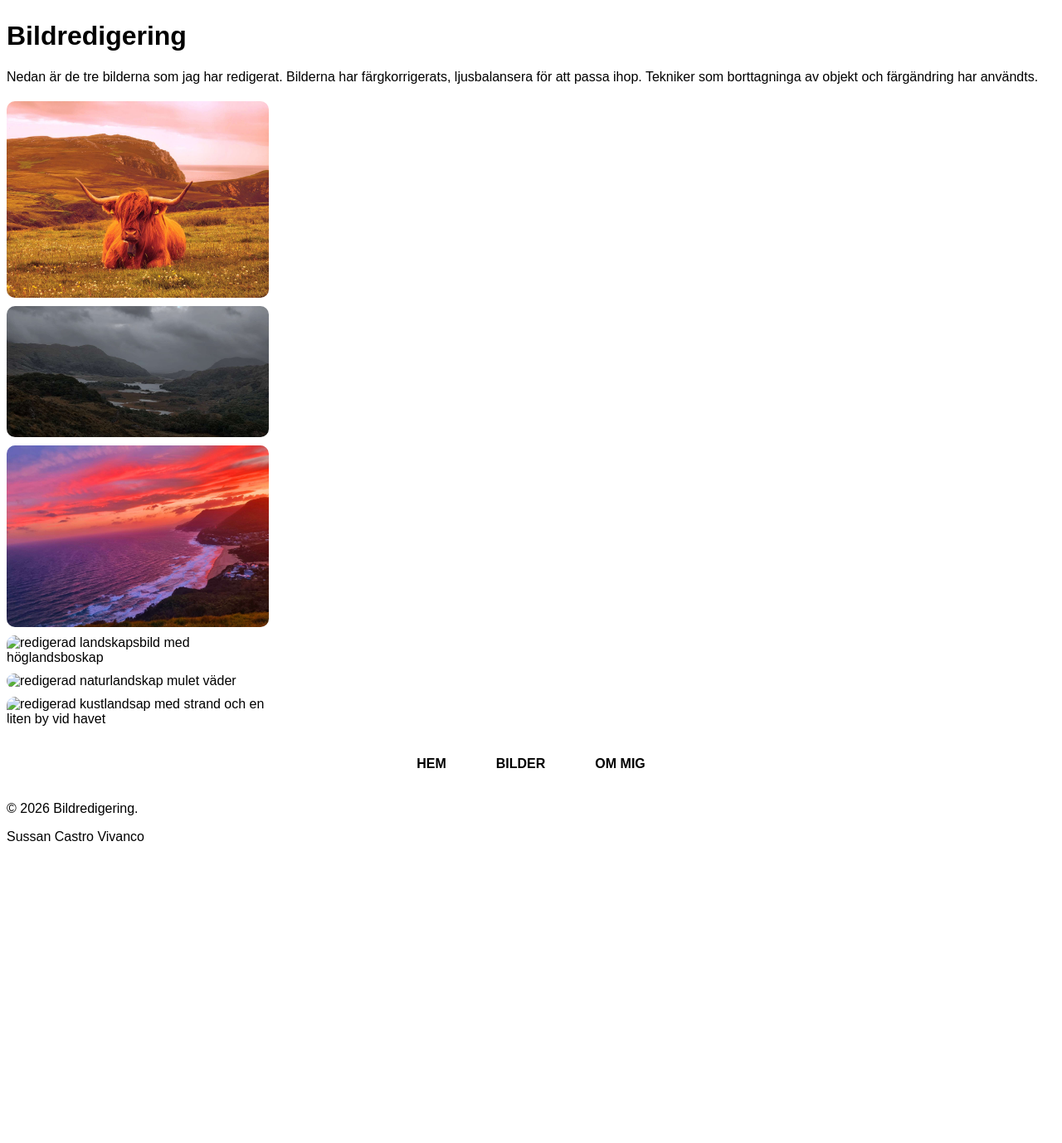
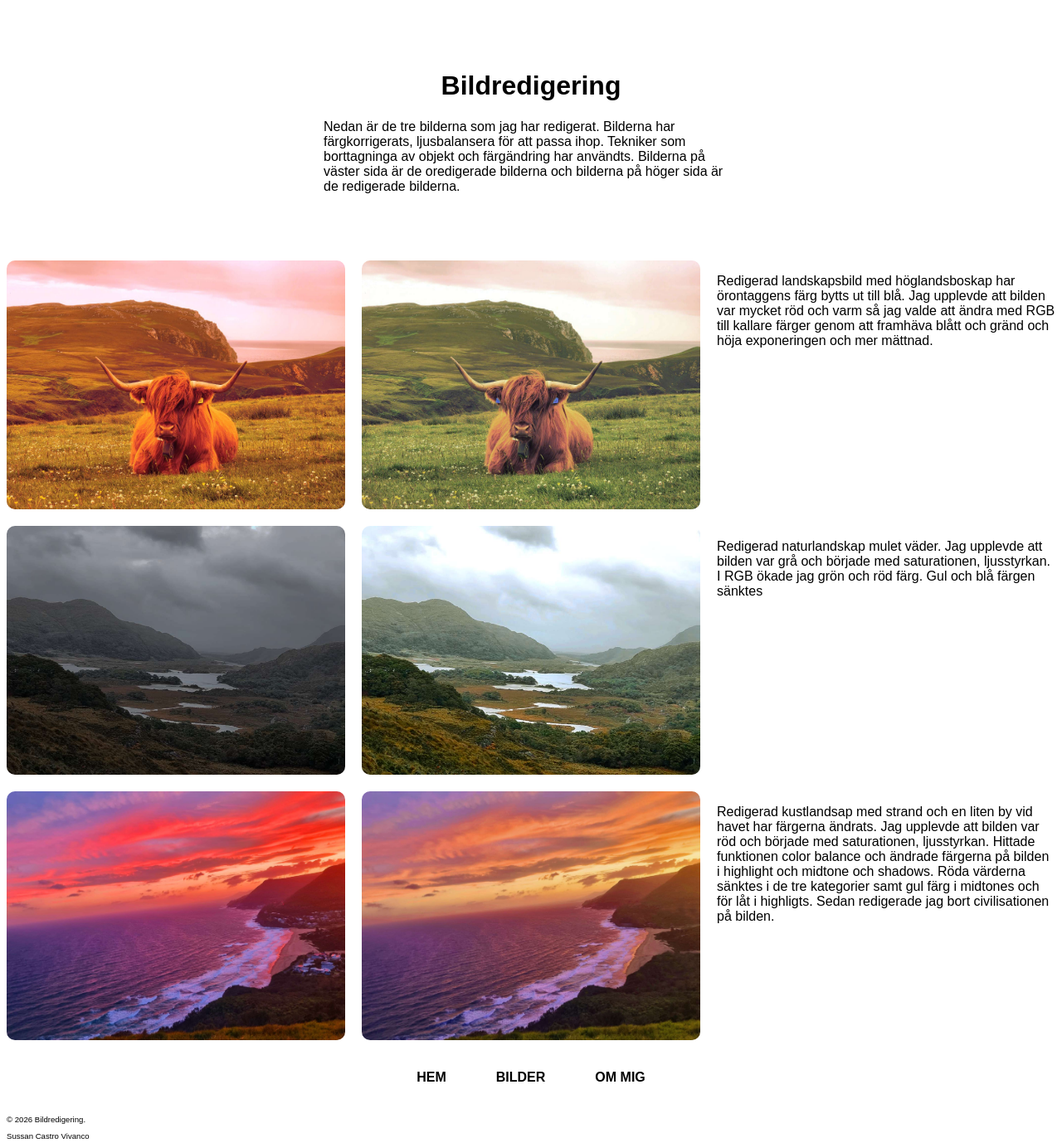
Before and after one commit to sussanvivanco-gif/Datateknik_Lab1, a plain HTML site: page bildredigering.html in a window 1280 px wide. Shown: the part 479-1857 px from the top of the page at 83% size. Before the commit the page ends 1513 px from the top, so only its background shows below. Drawn offline with Linux system fonts and the light colour scheme.

Commit message:
redigerat i bild serien oich lagt till text, rättat till i css och lagt till proträtt bild och skrivit in text om mig.

```diff
--- a/bildredigering.html
+++ b/bildredigering.html
@@ -26,17 +26,31 @@
         </header>
 
         <main>
+            <div class="main">
                 <h1>Bildredigering</h1>
                 <p>
                     Nedan är de tre bilderna som jag har redigerat. Bilderna har färgkorrigerats, ljusbalansera för att passa ihop. Tekniker som borttagninga av objekt och färgändring har användts.
+                    Bilderna på väster sida är de oredigerade bilderna och bilderna på höger sida är de redigerade bilderna.
                 </p>
+            </div>
             <div class="image-container">
                 <img src="images/original_bildserie001.jpg" alt="oredigerad landskapsbildmed höglandsboskap" class="image">
+                <img src="images/bildserie001.jpg" alt="redigerad landskapsbild med höglandsboskap" class="image">
+                <p>
+                    Redigerad landskapsbild med höglandsboskap har örontaggens färg bytts ut till blå.
+                    Jag upplevde att bilden var mycket röd och varm så jag valde att ändra med RGB till kallare färger genom att framhäva blått och gränd och höja exponeringen och mer mättnad.
+                </p>
                 <img src="images/original_bildserie002.jpg" alt="oredigerad naturlandskap mulet väder" class="image">
+                <img src="images/bildserie002.jpg" alt="redigerad naturlandskap mulet väder" class="image">
+                <p>
+                    Redigerad naturlandskap mulet väder. Jag upplevde att bilden var grå och började med saturationen, ljusstyrkan. I RGB ökade jag grön och röd färg. Gul och blå färgen sänktes
+                </p>
                 <img src="images/original_bildserie003.jpg" alt="oredigerad kustlandsap med strand och en liten by vid havet" class="image">
-                <img src="images/redigerad_bildserie001.jpg" alt="redigerad landskapsbild med höglandsboskap" class="image">
-                <img src="images/redigerad_bildserie002.jpg" alt="redigerad naturlandskap mulet väder" class="image">
-                <img src="images/redigerad_bildserie003.jpg" alt="redigerad kustlandsap med strand och en liten by vid havet" class="image">
+                <img src="images/bildserie003.jpg" alt="redigerad kustlandsap med strand och en liten by vid havet" class="image">
+                <p>
+                    Redigerad kustlandsap med strand och en liten by vid havet har färgerna ändrats. Jag upplevde att bilden var röd och började med saturationen, ljusstyrkan. Hittade funktionen color balance och ändrade färgerna på bilden i highlight och midtone och shadows. Röda värderna sänktes i de tre kategorier samt gul färg i midtones och för låt i highligts.
+                    Sedan redigerade jag bort civilisationen på bilden.
+                </p>
             </div>
         </main>
 
@@ -46,9 +60,10 @@
                 <li><a class="button" href="bildredigering.html">BILDER</a></li>
                 <li><a class="button" href="ommig.html">OM MIG</a></li>
             </ul>
-
+            <div class="footer">
                 <p>© 2026 Bildredigering.</p>
                 <p>Sussan Castro Vivanco</p>
+            </div>
         </footer>
 
     </body>
--- a/css/style.css
+++ b/css/style.css
@@ -8,7 +8,6 @@
     display: flex;
     justify-content: space-between;
     flex-wrap: wrap;
-    align-items: center;
     align-items: center;
 }
 
@@ -131,3 +130,7 @@ footer ul {
     padding: 20px;
     font-weight: bold;
 }
+
+.footer p {
+    font-size: 0.6em;
+}
--- a/css/stylebild.css
+++ b/css/stylebild.css
@@ -55,17 +55,53 @@ nav ul{
 
 }
 
+/*MAIN*/
+
+.main {
+    max-width: 500px;
+    padding: 40px;
+    margin: 20px auto;
+    text-align: left;
+}
+
+.main h1{
+    text-align: center;
+}
+
+.main p{
+    margin-bottom: 20px;
+}
+
+@media (max-width: 600px) {
+    .main {
+        display: flex;
+        justify-content: center;
+        flex-direction: column;
+        margin: 0px auto;
+
+    }
+
+    .main h1{
+        text-align: center;
+    }
+
+    .main p{
+        display: flex;
+        align-items: flex-start;
+        margin-bottom: 20px;
+    }
+}
 
 /*IMAGE CONTAINER*/
 .image-container {
     display: grid;
-    grid-template-columns: auto (repeat(3, 1fr));
-    gap: 10px;
-    margin-top: 20px;
+    grid-template-columns: 1fr 1fr 1fr;
+    gap: 20px;
 }
+
 .image {
-    max-width: 25%;
-    height: auto;
+    width: 100%;
+    height: 300px;
     border-radius: 10px;
     object-fit: cover;
 }
@@ -107,3 +143,7 @@ footer ul {
     padding: 20px;
     font-weight: bold;
 }
+
+.footer p {
+    font-size: 0.6em;
+}
```
Also changed, not shown: index.html (+4 -3 lines), ommig.html (+11 -3 lines), images/Porträttbild.jpg (added), images/bildserie001.jpg (added), images/bildserie002.jpg (added), images/bildserie003.jpg (added). Lines whose indentation alone changed are shown as unchanged.
